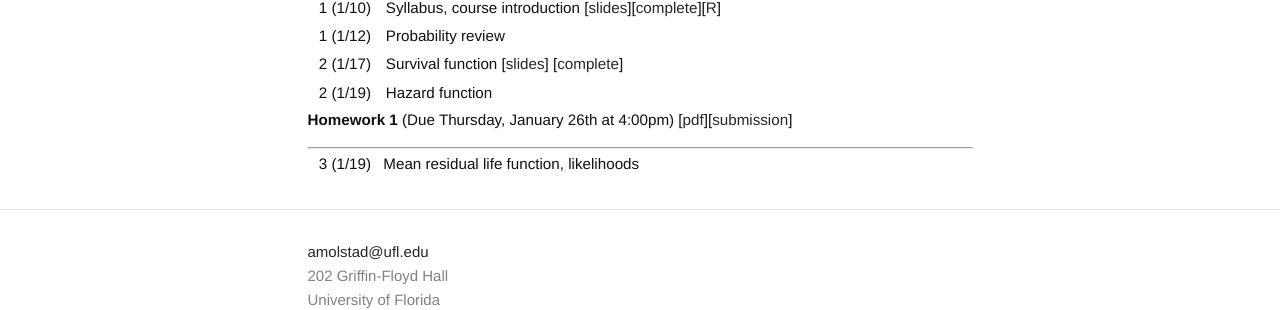
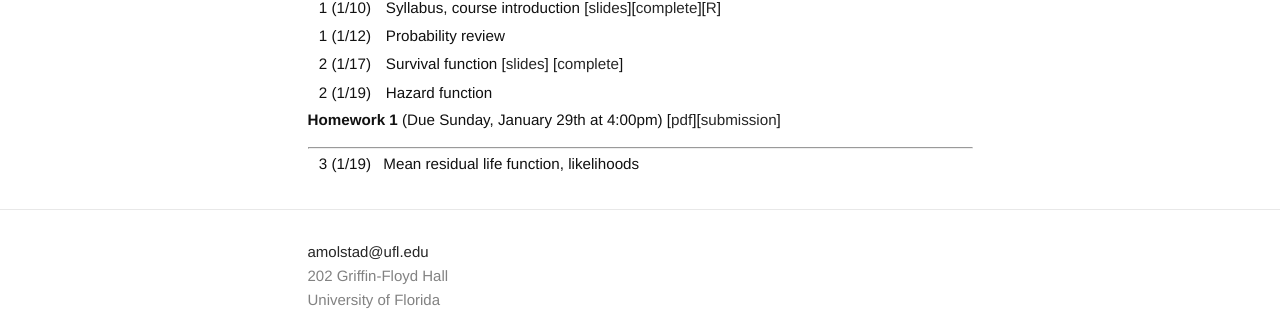
Before and after one commit to ajmolstad/ajmolstad.github.io, a Jekyll site: the page built from S23_STA4712.md, in a window 1280 px wide. Shown: the part 289-599 px from the top of the page. Built offline with Jekyll 4.4.1, drawn with Linux system fonts in a browser that asks for light colours.

Commit message:
Update S23_STA4712.md

```diff
--- a/S23_STA4712.md
+++ b/S23_STA4712.md
@@ -21,7 +21,7 @@ Note that you must be logged into your UFL eLearning account to access course ma
 || 2 (1/17) || Survival function [[slides](https://ufl.instructure.com/files/75358093/download?download_frd=1)] [[complete](https://ufl.instructure.com/files/75358075/download?download_frd=1)] ||
 || 2 (1/19) || Hazard function ||
 
-**Homework 1** (Due Thursday, January 26th at 4:00pm) [[pdf](https://ufl.instructure.com/files/75314616/download?download_frd=1)][[submission](https://ufl.instructure.com/courses/473413/assignments/5567475)]
+**Homework 1** (Due Sunday, January 29th at 4:00pm) [[pdf](https://ufl.instructure.com/files/75387993/download?download_frd=1)][[submission](https://ufl.instructure.com/courses/473413/assignments/5567475)]
 
 ---------------
 
```
